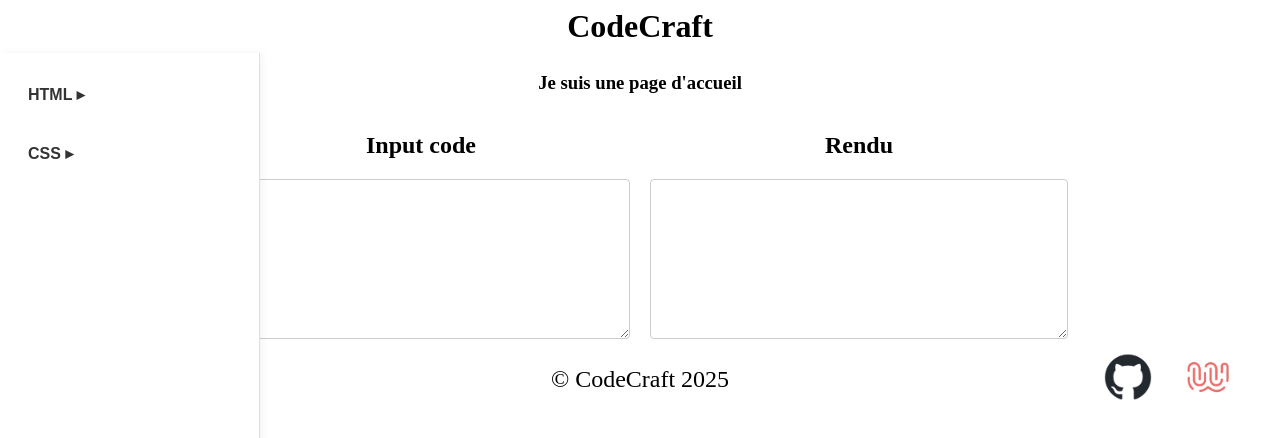
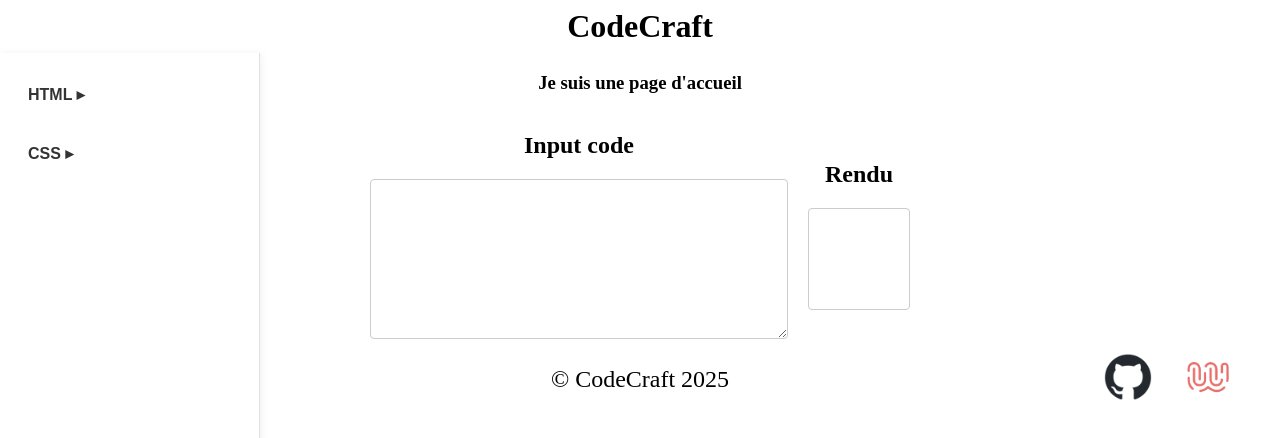
Before and after one commit to Remy-PARMENTIER-LEMIERE/CodeCraft, a React (Vite) app in the folder client/: page / in a window 1280 px wide. Shown: the top 438 px of the page. Built offline with nearby package versions, Linux system fonts and the light colour scheme.

Commit message:
Add_Editor

```diff
--- a/client/src/components/Editor/Editor.tsx
+++ b/client/src/components/Editor/Editor.tsx
@@ -9,7 +9,7 @@ function Editor() {
       </section>
       <section className="rendu">
         <h2>Rendu</h2>
-        <textarea className="textarerendu" />
+        <div className="textarerendu" />
       </section>
     </section>
   );
```
Also changed, not shown: client/src/pages/Home/Home.tsx (+10 -9 lines).
